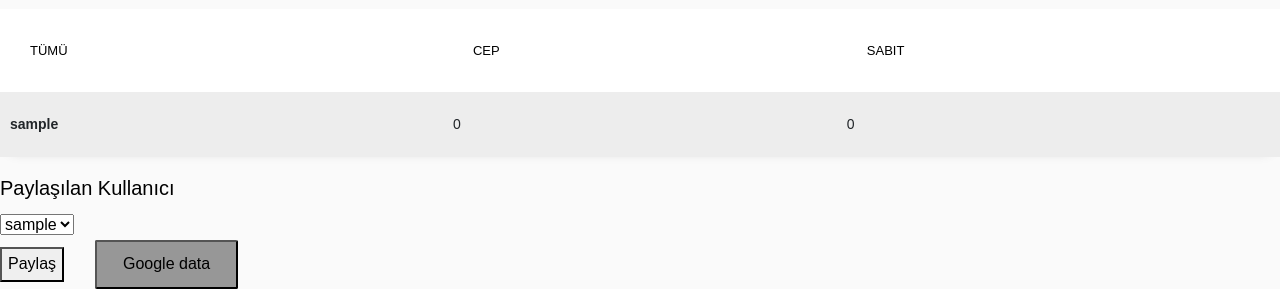
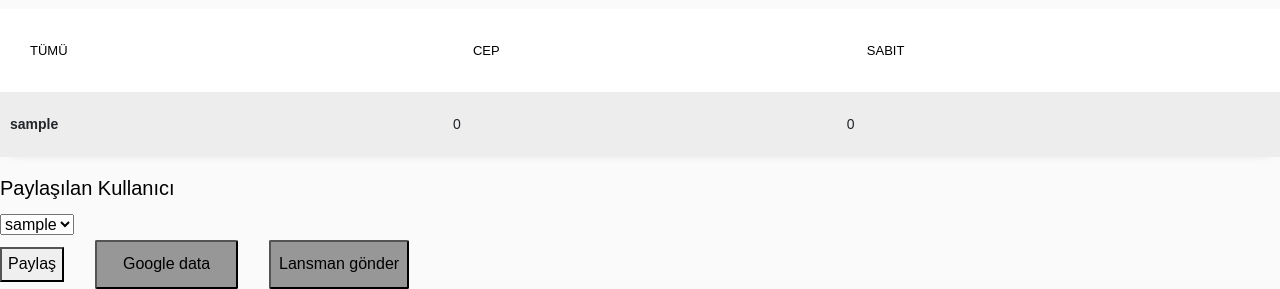
Before and after one commit to myselfajp/anonim, a Django app: page /companies in a window 1280 px wide. Shown: the part 733-1022 px from the top of the page. Run offline with Django 4.2, Linux system fonts and the light colour scheme; the visitor is signed in with stand-in values (Sample User, id 1); data comes from the database, SQL or seed files in the repository; data that the repository does not hold is empty; some libraries are stand-ins or nearby versions.

Commit message:
Update companies.html

```diff
--- a/templates/companies.html
+++ b/templates/companies.html
@@ -327,6 +327,11 @@
                         <button onclick="window.open('{% url 'crawler:google_map_crawler' %}', 'newwindow','width=1024,height=480'); return false;" class="notification">
                             <span>    Google data    </span>
                         </button>
+
+                        <button onclick="window.open('{% url 'reports:sendmail' %}',
+                            'newwindow',
+                            'width=600,height=400');
+                        return false;" class="notification">Lansman gönder</button>
                         </table>
                     </div>
                 </div>
```
